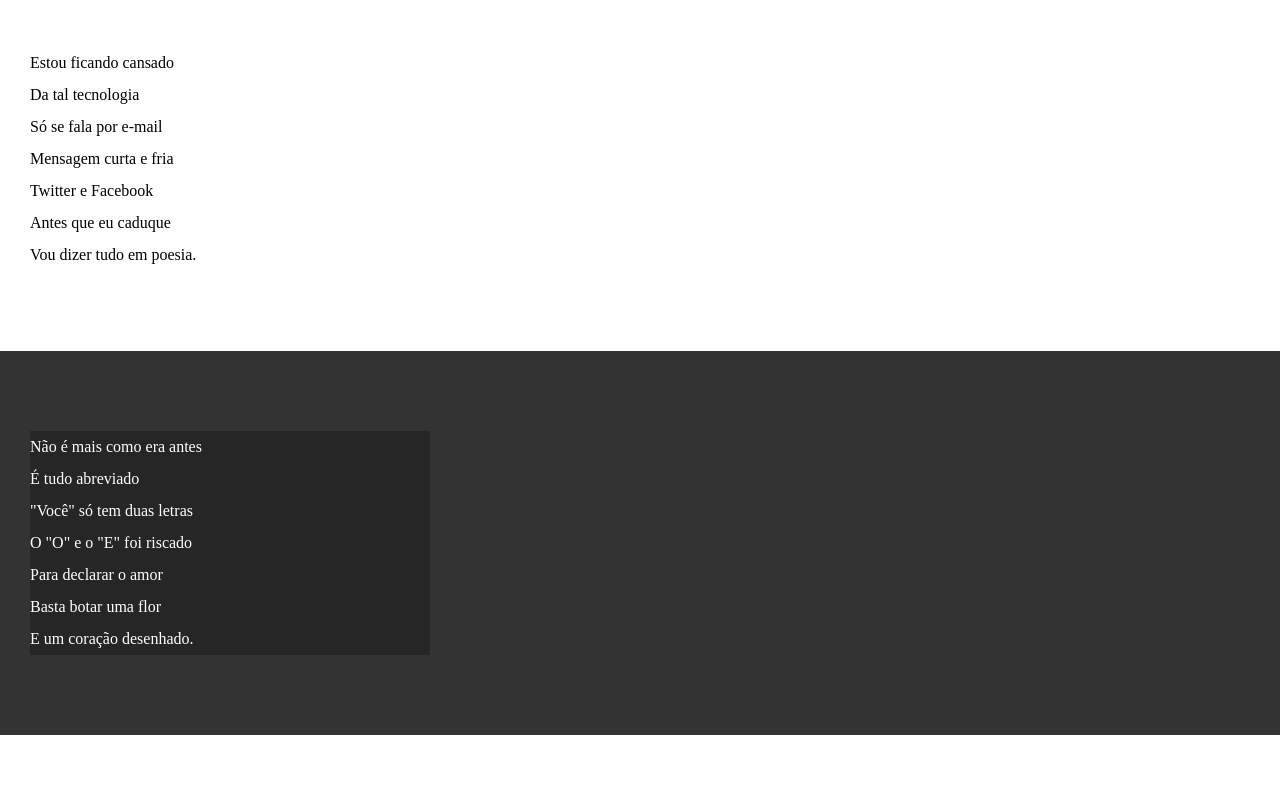
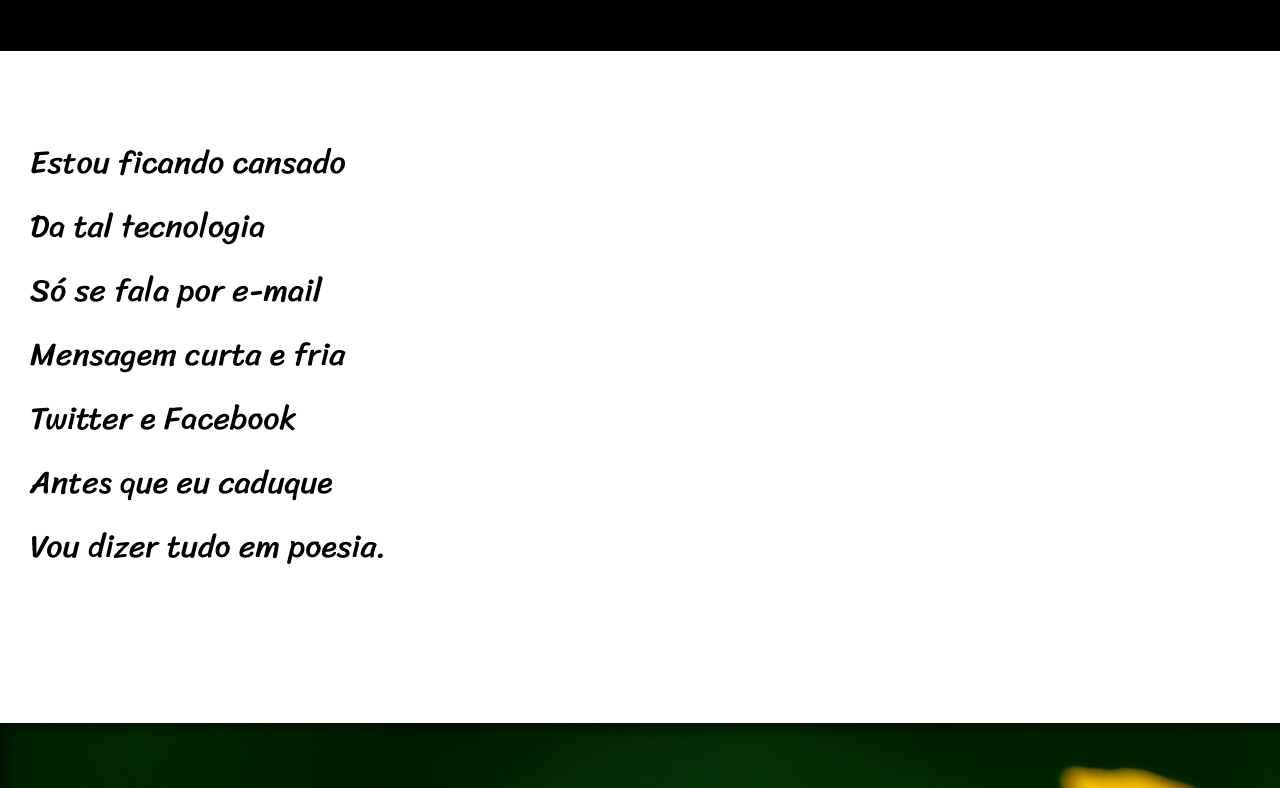
Before and after one commit to davidcorreia1996/Desafios, a plain HTML site: page d012/index.html in a window 1280 px wide. Shown: the part 138-926 px from the top of the page. Drawn offline with Linux system fonts and the light colour scheme.

Commit message:
atualizar

```diff
--- a/d012/estilo/style.css
+++ b/d012/estilo/style.css
@@ -1,24 +1,40 @@
 @charset "UTF-8";
+
+@import url('https://fonts.googleapis.com/css2?family=Passion+One:wght@400;700;900&family=Sriracha&display=swap');
+@import url('https://fonts.googleapis.com/css2?family=Sriracha&display=swap');
+
+:root {
+    --fonte1: Verdana, Geneva, Tahoma, sans-serif;
+    --fonte2: 'Passion One', cursive;
+    --fonte3: "Sriracha", cursiva;
+}
 
 *{
     margin: 0px;
     padding: 0px;
+    font-size: 1em;
+
 }
 
 html, body {
     min-height: 100vh;
-    background-color: dark;
+    background-color: darkgray;
+    font-family: var(--fonte1)
+
 }
 
 header {
     background-color: black;
     color: white;
     text-align: center;
+
 }
 
 header > h1 {
     padding-top: 50px;
     font-variant: small-caps;
+    font-family: var(--fonte2);
+    font-size: 4em;
 }
 
 header > p {
@@ -29,6 +45,7 @@ a {
     color: white;
     text-decoration: none;
     font-weight: bolder;
+
 }
 
 header a, footer a {
@@ -46,6 +63,23 @@ section {
     padding-bottom: 10vh;
     line-height:  2em;
     padding-left: 30px;
+    font-family: var(--fonte3);
+    font-size: 2em;
+}
+
+section > p {
+    padding-bottom: 2em;
+}
+
+section#img01{
+    background-image: url('../imagens/background001.jpg');
+    background-position: right center;
+}
+
+section#img02{
+    background-image: url('../imagens/background002.jpg');
+
+
 }
 
 section.normal {
@@ -56,11 +90,15 @@ section.normal {
 section.imagem {
     background-color: rgb(51, 51, 51);
     color: white;
+    box-shadow: inset 6px 6px 13px 0px rgba(0, 0, 0, 0.473);
+    background-size: cover;
+    background-attachment: fixed;
 }
 
 section.imagem > p{
     width: 400px;
-    background-color: rgba(0, 0, 0, 0.253);
+    background-color: rgba(0, 0, 0, 0.514);
+    text-overflow: 1px 1px 0px black;
 }
 footer {
     background-color: black;
--- a/d012/index.html
+++ b/d012/index.html
@@ -9,7 +9,7 @@
 <body>
     <header>
         <H1>Cordel Moderno</H1>
-        Por <a href="https://www.recantodasletras.com.br/" target="_blank">Milton Duarte</a>
+        <p>Por <a href="https://www.recantodasletras.com.br/" target="_blank">Milton Duarte</a></p>
 
     </header>
 
@@ -25,7 +25,7 @@
         </p>
     </section>
 
-    <section class="imagem">
+    <section class="imagem" id="img01">
         <p>
             Não é mais como era antes <br>
             É tudo abreviado <br>
@@ -59,7 +59,7 @@
         </p>
     </section>
 
-    <section class="imagem">
+    <section class="imagem" id="img02">
         <p>
             Tenho saudade das cartas <br>
             Escritas com a própria mão <br>
```
